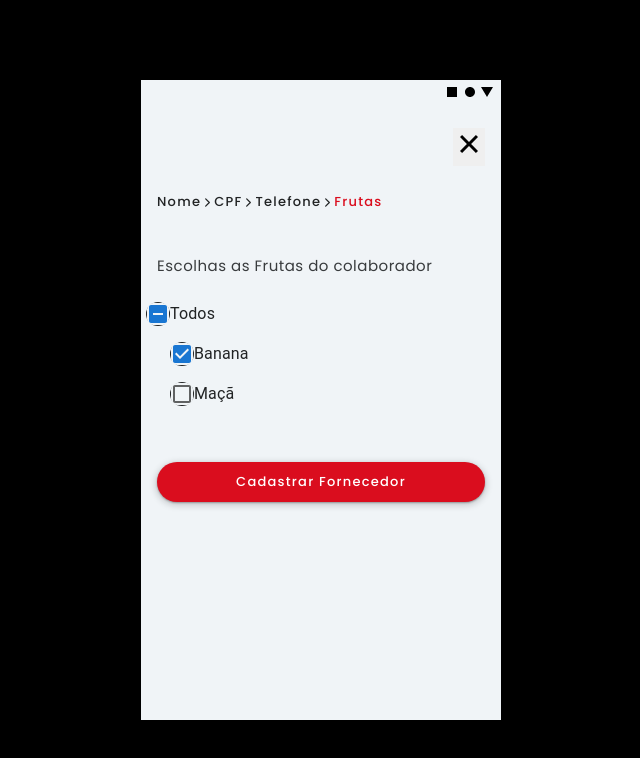
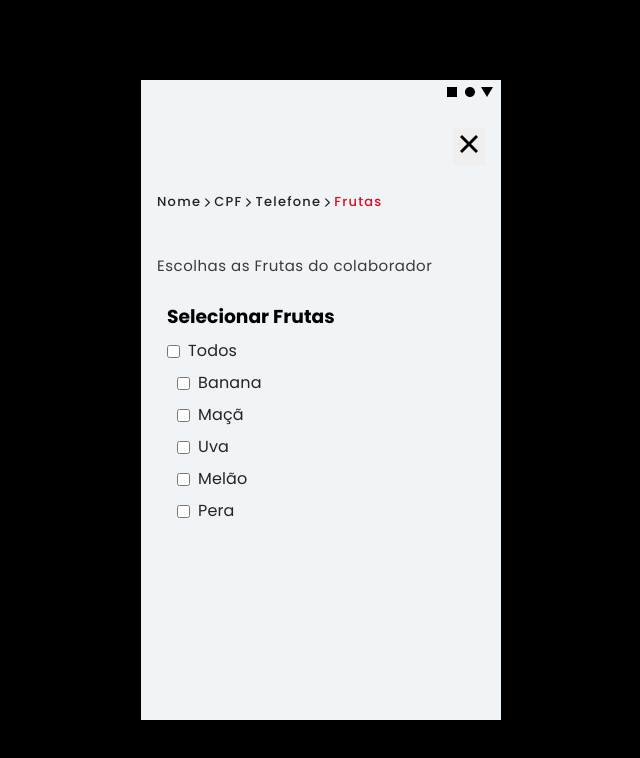
Before and after one commit to diogosslopes/barraca-de-frutas, a React (Create React App) app: page /novofornecedorfrutas in a window 1280 px wide. Shown: the top 758 px of the page, without its empty margins (319-959 px from the left). Built offline with nearby package versions, Linux system fonts and the light colour scheme.

Commit message:
Lista de frutas

```diff
--- a/src/components/CheckBox.js
+++ b/src/components/CheckBox.js
@@ -5,32 +5,46 @@ import FormControlLabel from '@mui/material/FormControlLabel';
 import { IoSquareOutline, IoSquare } from 'react-icons/io5'
 
 
-export default function IndeterminateCheckbox() {
-  const [checked, setChecked] = useState([true, false]);
+export default function IndeterminateCheckbox(props) {
+  const [checked, setChecked] = useState(false);
+  const [fruits, setFruits] = useState(['Banana', 'Maçã', 'Uva'])
 
-  const handleChange1 = (event) => {
+/*   const handleChange1 = (event) => {
     setChecked([event.target.checked, event.target.checked]);
+    props.fruits(event.target.value)
+  }; */
+
+  const handleChange2 = (event) => {
+    setChecked(!checked);
+    props.fruits(event.target.value)
   };
 
-  const handleChange2 = (event) => {
-    setChecked([event.target.checked, checked[1]]);
+/*   const handleChange3 = (event) => {
+    setChecked([checked[0], event.target.checked]);
+    props.fruits(event.target.value)
   };
 
-  const handleChange3 = (event) => {
-    setChecked([checked[0], event.target.checked]);
-  };
+  function handleFruits(event){
+    const B1 = document.querySelector('#B1')
+    console.log('teste')
+
+  } */
 
   const children = (
     <Box sx={{ display: 'flex', flexDirection: 'column', ml: 3 }}>
-      <FormControlLabel
-        label="Banana"
+      {fruits.map((f, index)=>{
+        return(
+          <FormControlLabel
+            label={f}
+            control={<Checkbox value={f} checked={checked} onChange={handleChange2}  />}
+          />
 
-        control={<Checkbox checked={checked[0]} onChange={handleChange2} />}
-      />
-      <FormControlLabel
+        )
+      })}
+{/*       <FormControlLabel
         label="Maçã"
-        control={<Checkbox checked={checked[1]} onChange={handleChange3} />}
-      />
+        control={<Checkbox value='Maçã' checked={checked[1]} onChange={handleChange3} />}
+      /> */}
     </Box>
   );
 
@@ -40,9 +54,9 @@ export default function IndeterminateCheckbox() {
         label="Todos"
         control={
           <Checkbox
-            checked={checked[0] && checked[1]}
-            indeterminate={checked[0] !== checked[1]}
-            onChange={handleChange1}
+/*             checked={checked[0] && checked[1]}
+            indeterminate={checked[0] !== checked[1]} */
+            /* onChange={handleChange1} */
           />
         }
       />
--- /dev/null
+++ b/src/components/FruitsList.js
@@ -0,0 +1,55 @@
+
+import React, { useEffect, useState } from "react";
+
+const fruitsList = [
+    { name: "Banana" },
+    { name: "Maçã" },
+    { name: "Uva" },
+    { name: "Melão" },
+    { name: "Pera" }
+];
+
+function FruitsList(props) {
+    const [fruits, setFruits] = useState([]);
+
+    useEffect(() => {
+        setFruits(fruitsList);
+    }, []);
+
+    const handleChange = (e) => {
+        const { name, checked } = e.target;
+        if (name === "allSelected") {
+            let tempFruit = fruits.map((f) => {
+                return { ...f, isChecked: checked };
+            });
+            setFruits(tempFruit);
+            console.log(fruits)
+        } else {
+            let tempFruit = fruits.map((f) =>
+                f.name === name ? { ...f, isChecked: checked } : f
+            );
+            setFruits(tempFruit);
+            props.fruits(e.target.name)
+
+        }
+    };
+
+    return (
+        <div className="container my-4" style={{ width: "500px" }}>
+            <form className="fruits-list-check">
+                <h3>Selecionar Frutas</h3>
+                <div className="fruits-check allFruits">
+                    <input type="checkbox" className="fruits-input" name="allSelected" checked={!fruits.some((f) => f?.isChecked !== true)} onChange={handleChange} />
+                    <label className="form-check-label ms-2">Todos</label>
+                </div>
+                {fruits.map((f, index) => (
+                    <div className="fruits-check" key={index}>
+                        <input type="checkbox" className="form-check-input" name={f.name} checked={f?.isChecked || false} onChange={handleChange} /> <label className="form-check-label ms-2">{f.name}</label>
+                    </div>
+                ))}
+            </form>
+        </div>
+    );
+}
+
+export default FruitsList;
--- a/src/components/components.css
+++ b/src/components/components.css
@@ -448,3 +448,26 @@ footer p {
     visibility: visible;
     transition: all ease-in-out 2s;
 }
+
+.fruits-list-check{
+    display: flex;
+    flex-direction: column;
+    gap: 8px;
+    margin-left: 10px;
+}
+
+
+.fruits-check{
+    display: flex;
+    align-items: center;
+    gap: 8px;
+    margin-left: 10px;
+
+}
+.allFruits{
+    margin-left: 0;
+}
+
+.fruits-check label{
+    margin: 0 !important;
+}
--- a/src/contexts/Contexts.js
+++ b/src/contexts/Contexts.js
@@ -17,6 +17,5 @@ export const ContextProvider = ({children})=>{
             {children}
         </Context.Provider>
     )
-    console.log(newSupplierName)
 
 }
--- a/src/pages/NewSupplier.js
+++ b/src/pages/NewSupplier.js
@@ -12,23 +12,19 @@ import { Context } from "../contexts/Contexts";
 
 
 function NewSupplier() {
-  const { newSupplierName, SetNewSupplierName, show } = useContext(Context)
+  const { newSupplierName, setNewSupplierName, show } = useContext(Context)
   const red = {color: '#da0d1e'}
   const [cancel, setCancel] = useState()
+
   const handleModal = c => {
     console.log(c)
     setCancel(c)
   }
   let suppliers = []
-  const [newSupplier, setNewSupplierName] = useState([])
+
   suppliers = JSON.parse(localStorage.getItem('suppliers'))
 
 
-  function saveName(){
-    setNewSupplierName('João')
-    show('newSupplierName')
-    console.log(newSupplierName)
-  }
 
 
 
@@ -44,12 +40,12 @@ function NewSupplier() {
           <button >Nome</button>
         </div>
         <label>Digite o nome do colaborador</label>
-        <input placeholder="Nome"></input>
+        <input placeholder="Nome" onChange={(e)=>{setNewSupplierName(e.target.value)}}></input>
       </div>
-      <Link onClick={saveName} to={'/novofornecedorcpf'} >
+      <Link  to={'/novofornecedorcpf'} >
         <NextButton />
       </Link>
-      <button onClick={show} >Clique</button>
+      <button  >Clique</button>
       {cancel && (<ModalCancel cancel={handleModal} type={'cancel'} />)}
     </div>
 
--- a/src/pages/NewSupplierCpf.js
+++ b/src/pages/NewSupplierCpf.js
@@ -38,7 +38,7 @@ console.log(newSupplierName)
           <button id="cpf">CPF</button>
         </div>
         <label>Digite o CPF do colaborador</label>
-        <input placeholder="Nome"></input>
+        <input placeholder="CPF" onChange={(e)=>{setNewSupplierCpf(e.target.value)}}></input>
       </div>
       <Link to={'/novofornecedortel'}>
         <NextButton />
--- a/src/pages/NewSupplierFruits.js
+++ b/src/pages/NewSupplierFruits.js
@@ -1,4 +1,4 @@
-import { useState } from "react";
+import { useContext, useState } from "react";
 import { Link } from "react-router-dom";
 import Header from "../components/Header";
 import MenuBottom from "../components/MenuBottom";
@@ -10,18 +10,17 @@ import celpng from '../images/Celular.png'
 import CloseButton from "../components/CloseButton";
 import ModalCancel from "../components/ModalCancel";
 import IndeterminateCheckbox from "../components/CheckBox";
+import { Context } from "../contexts/Contexts";
+import FruitsList from "../components/FruitsList";
 
 
 function NewSupplierFruits() {
 
+  const { newSupplierName, newSupplierCpf, newSupplierPhone, setNewSupplierFruits } = useContext(Context)
+  let fruitList = []
   const [endForm, setEndForm] = useState(false)
-  const black = {
-    color: '#212324'
-  }
+  const black = { color: '#212324' }
 
-  function save() {
-    setEndForm(true)
-  }
 
   const [cancel, setCancel] = useState()
 
@@ -31,6 +30,20 @@ function NewSupplierFruits() {
     setCancel(c)
   }
 
+  console.log(newSupplierName)
+  console.log(newSupplierCpf)
+  console.log(newSupplierPhone)
+
+  function handleFruits(f){
+    console.log(f)
+    fruitList.push( f)
+    console.log(fruitList)
+
+  }
+  function save() {
+    setNewSupplierFruits(fruitList)
+    setEndForm(true)
+  }
 
   return (
 
@@ -52,7 +65,8 @@ function NewSupplierFruits() {
             </div>
             <label>Escolhas as Frutas do colaborador</label>
             <div className="fruits-list">
-              <IndeterminateCheckbox />
+              {/* <IndeterminateCheckbox fruits={handleFruits} /> */}
+              <FruitsList fruits={handleFruits}/>
             </div>
           </div>
           <button id="btn-end-supplier" onClick={save}>Cadastrar Fornecedor</button>
@@ -69,13 +83,6 @@ function NewSupplierFruits() {
         </div>
 
       }
-
-
-
-
-
-
-
     </div>
 
   );
--- a/src/pages/NewSupplierTel.js
+++ b/src/pages/NewSupplierTel.js
@@ -1,4 +1,4 @@
-import { useState } from "react";
+import { useContext, useState } from "react";
 import { Link } from "react-router-dom";
 import Header from "../components/Header";
 import MenuBottom from "../components/MenuBottom";
@@ -8,16 +8,18 @@ import { IoPersonOutline, IoSearchSharp, IoCloseSharp, IoChevronForwardOutline,
 import NextButton from "../components/NextButton";
 import CloseButton from "../components/CloseButton";
 import ModalCancel from "../components/ModalCancel";
+import { Context } from "../contexts/Contexts";
 
 
 function NewSupplierTel() {
 
-const black = {
-  color: '#212324'
-}
+const {newSupplierName, newSupplierCpf, setNewSupplierPhone} = useContext(Context)
+const black = {color: '#212324'}
 
 const [cancel, setCancel] = useState()
 
+console.log(newSupplierName)
+console.log(newSupplierCpf)
 
 const handleModal = c =>{
   console.log(c)
@@ -36,7 +38,7 @@ const handleModal = c =>{
           <button >Telefone</button>
         </div>
         <label>Digite o Telefone do colaborador</label>
-        <input placeholder="Telefone"></input>
+        <input onChange={(e)=>{setNewSupplierPhone(e.target.value)}} placeholder="Telefone"></input>
       </div>
       <Link to={'/novofornecedorfrutas'}>
         <NextButton />
--- a/src/pages/Suppliers.js
+++ b/src/pages/Suppliers.js
@@ -1,4 +1,4 @@
-import { useState } from "react";
+import { useContext, useState } from "react";
 import Header from "../components/Header";
 import MenuBottom from "../components/MenuBottom";
 import './pages.css'
@@ -6,11 +6,17 @@ import { VscAdd } from 'react-icons/vsc'
 import Cards from "../components/Cards";
 import { Link } from "react-router-dom";
 import FloatingActionButtons from "../components/FloatingButton";
+import { Context } from "../contexts/Contexts";
 
 
 function Suppliers() {
+  const { newSupplierName, newSupplierCpf, newSupplierPhone, setNewSupplierFruits } = useContext(Context)
 
   const [isEmpty, setIsEmpty] = useState([1])
+
+  console.log(newSupplierName)
+  console.log(newSupplierCpf)
+  console.log(newSupplierPhone)
 
   return (
     <>
```
